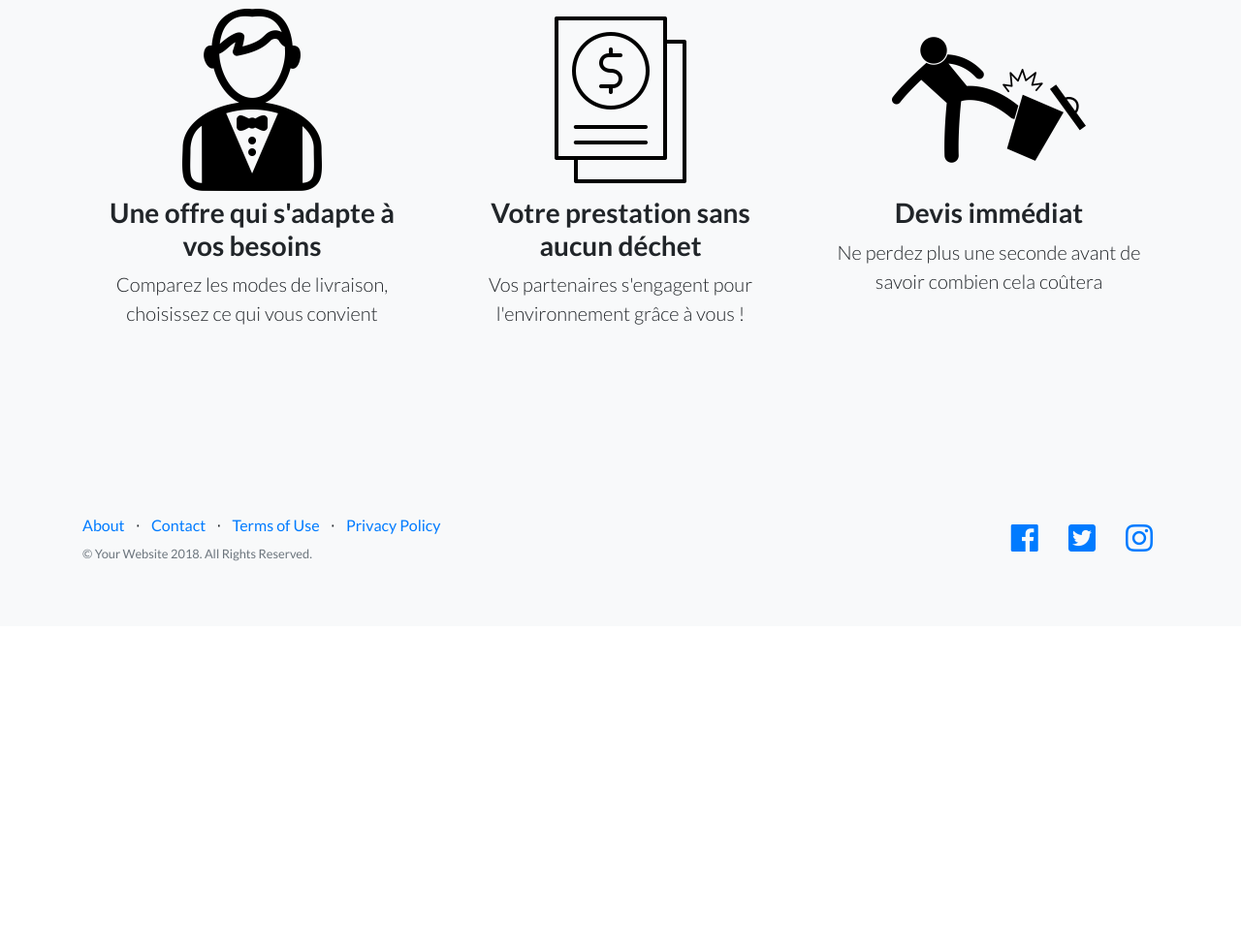
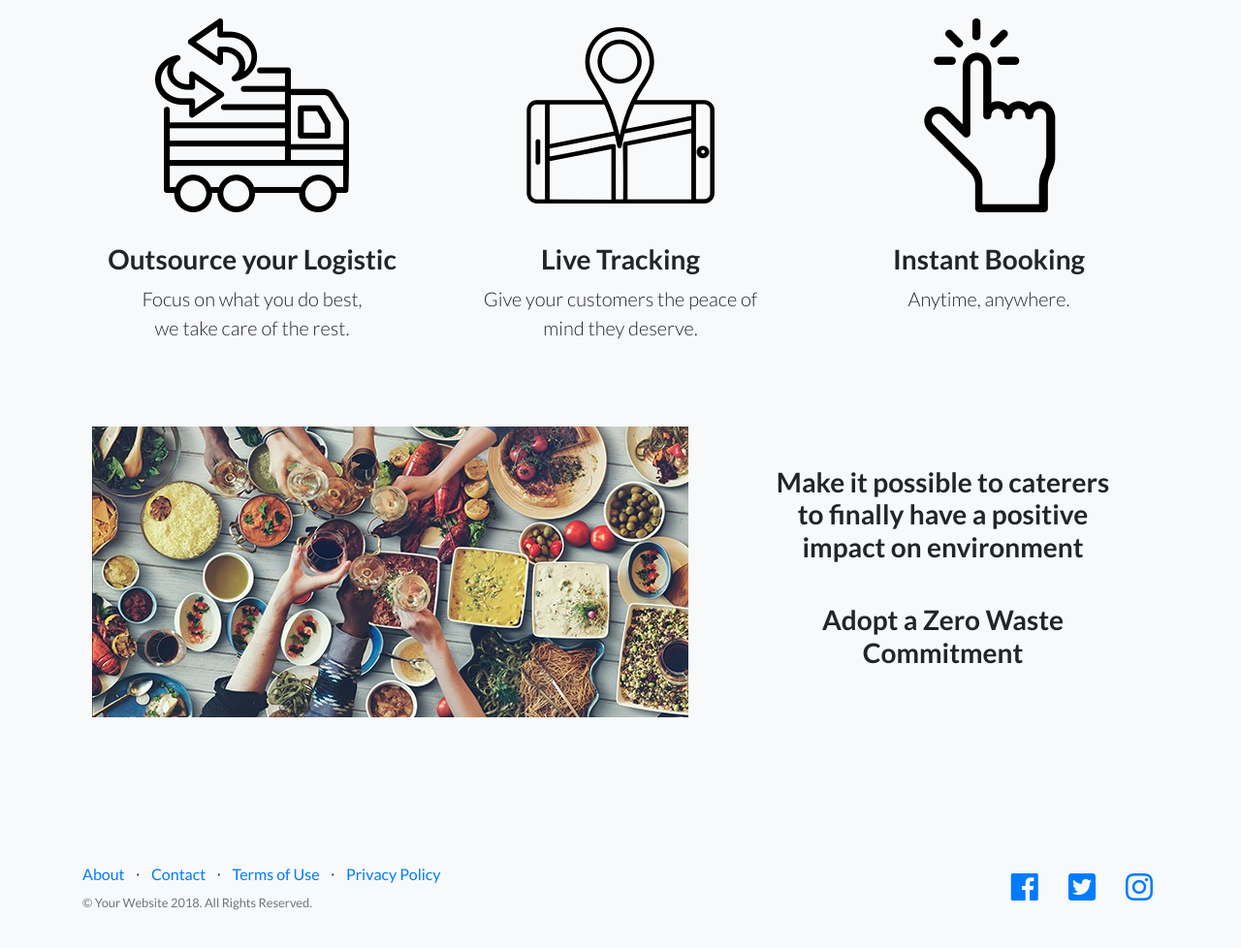
Before and after one commit to JeanBonok/Clean_Move, a website: page index.html in a window 1280 px wide. Shown: the part 760-1738 px from the top of the page at 97% size. Before the commit the page ends 1406 px from the top, so only its background shows below. Drawn offline with Linux system fonts and the light colour scheme.

Commit message:
Such an improvement

```diff
--- a/css/landing-page.css
+++ b/css/landing-page.css
@@ -22,10 +22,10 @@ header.masthead {
   position: relative;
   background-color: #343a40;
   background: url("../img/toto.jpg") no-repeat center center;
-/*  background: url("../img/bg-masthead.jpg") no-repeat center center;*/
   background-size: cover;
   padding-top: 4rem;
   padding-bottom: 4rem;
+  margin-bottom: 0;
 }
 
 header.masthead .overlay {
@@ -122,11 +122,28 @@ header.masthead h1 {
   opacity: 0.3;
 }
 
+.green {
+	margin-top: 2rem;
+	margin-bottom: 0;
+}
+
+.green-future {
+	background: url("../img/toto.jpg") no-repeat center center;
+}
+
+.slogan-future {
+	padding: 5rem;
+}
+
 .footer {
   background-color: #bdc3c7;
 }
 
 footer.footer {
-  padding-top: 4rem;
   padding-bottom: 4rem;
 }
+
+img {
+	margin-top: 0;
+	margin-bottom: 2rem;
+}
--- a/index.html
+++ b/index.html
@@ -1,4 +1,4 @@
-<!DOCTYPE html>
+<DOCTYPE html>
 <html lang="en">
 
   <head>
@@ -70,36 +70,50 @@
       <div class="container">
         <div class="row">
           <div class="col-lg-4">
-            <img src="./img/caterer.png" alt="">
+            <img src="./img/delivery.png" alt="">
           </div>
           <div class="col-lg-4">
-            <img src="./img/quote.png" alt="">
+            <img src="./img/tracker.png" alt="">
           </div>
           <div class="col-lg-4">
-            <img src="./img/zerowaste.png" alt="">
+            <img src="./img/click.png" alt="">
           </div>
         </div>
         <div class="row">
           <div class="col-lg-4">
             <div class="features-icons-item mx-auto mb-5 mb-lg-0 mb-lg-3">
-              <h3>Une offre qui s'adapte à vos besoins</h3>
-              <p class="lead mb-0">Comparez les modes de livraison, choisissez ce qui vous convient</p>
+              <h3>Outsource your Logistic</h3>
+              <p class="lead mb-0">Focus on what you do best,<br>we take care of the rest.</p>
             </div>
           </div>
           <div class="col-lg-4">
             <div class="features-icons-item mx-auto mb-5 mb-lg-0 mb-lg-3">
-              <h3>Votre prestation sans aucun déchet</h3>
-              <p class="lead mb-0">Vos partenaires s'engagent pour l'environnement grâce à vous !</p>
+              <h3>Live Tracking</h3>
+              <p class="lead mb-0">Give your customers the peace of mind they deserve.</p>
             </div>
           </div>
           <div class="col-lg-4">
             <div class="features-icons-item mx-auto mb-0 mb-lg-3">
-              <h3>Devis immédiat</h3>
-              <p class="lead mb-0">Ne perdez plus une seconde avant de savoir combien cela coûtera</p>
+              <h3>Instant Booking</h3>
+              <p class="lead mb-0">Anytime, anywhere.</p>
             </div>
           </div>
         </div>
       </div>
+	<div class="container green">
+		<div class="row">
+			<div class="col-lg-7 green-future">
+			</div>
+			<div class="col-lg-5 slogan-future">
+				<div class="row">
+					<h3>Make it possible to caterers to finally have a positive impact on environment<br><br></h3>
+				</div>
+				<div class="row">
+					<h3>Adopt a Zero Waste Commitment</h3>
+				</div>
+			</div>
+		</div>
+	</div>
     </section>
 
     <!-- Footer -->
```
Also changed, not shown: img/click.png (added), img/cuba.jpg (added), img/delivery.png (added), img/green-future.jpg (added), img/sheep.jpg (added), img/tracker.png (added).
